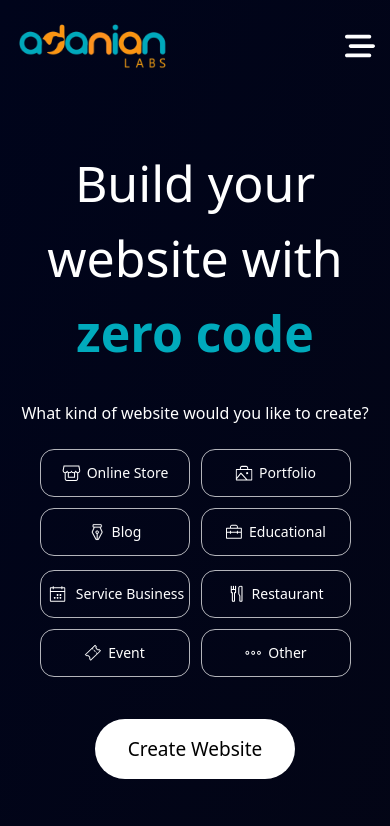
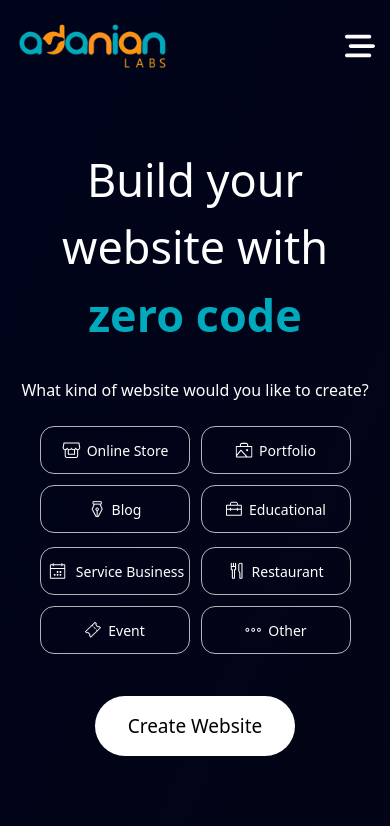
Before and after one commit to Jephthahndukwe/Adanian-Website-Builder-, a React (Vite) app: page / in a window 390 px wide. Shown: the top 826 px of the page. Built offline with nearby package versions, Linux system fonts and the light colour scheme.

Commit message:
new update by chika

```diff
--- a/src/Components/Navbar.jsx
+++ b/src/Components/Navbar.jsx
@@ -30,7 +30,7 @@ const Navbar = () => {
               </div>
            {
             showNav ?
-             <div className='lg:bg-transparent xs:bg-[#000] lg:p-0 xs:p-[20px] xs:absolute lg:relative left-0 top-0 lg:w-auto xs:w-[100%]'>
+             <div className='lg:bg-transparent xs:bg-[#000] lg:p-0 xs:p-[20px] xs:absolute lg:relative left-0 top-0 lg:w-auto xs:w-[100%] lg:h-auto xs:h-[100vh]'>
                 <FaTimes onClick={() => setShowNav(false)} className='text-[#fff] text-[30px] flex justify-end items-end hover:text-[#FB9613]' />
                <div className='lg:flex justify-between items-center gap-[120px] text-center'>
                 <ul className='lg:flex items-center gap-[40px] xs:pt-[2rem] lg:pt-0'>
--- a/src/Homepage/Header.jsx
+++ b/src/Homepage/Header.jsx
@@ -23,8 +23,8 @@ const Header = () => {
     <div style={{background: `linear-gradient(115deg, #00041B 0%, #030515 25%, #16161A 50%, #10121D 75%, #050505 100%)`}}>
         <Navbar/>
 
-    <div className="pt-[53px]">
-        <h1 className="text-center text-[#fff] lg:text-[70px] xs:text-[50px] font-[400] lg:leading-[100px]">Build your website <br className="xs:hidden lg:block" /> with <span className="text-[#00AABC] font-[700]">zero code</span></h1>
+    <div className="pt-[53px] px-[10px]">
+        <h1 className="text-center text-[#fff] lg:text-[70px] xs:text-[45px] font-[400] lg:leading-[100px]">Build your website <br className="xs:hidden lg:block" /> with <span className="text-[#00AABC] font-[700]">zero code</span></h1>
         <h4 className="text-[#fff] text-center lg:text-[20px] font-[400] lg:leading-[36px] lg:mt-[48px] xs:mt-[30px]">What kind of website would you like to create?</h4>
         <div className="flex justify-center ">
             <div>
```
